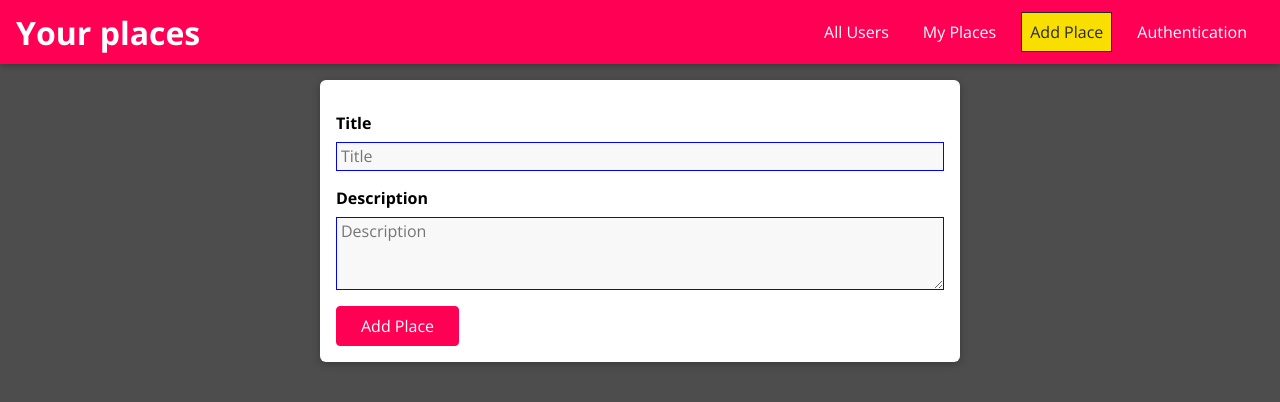
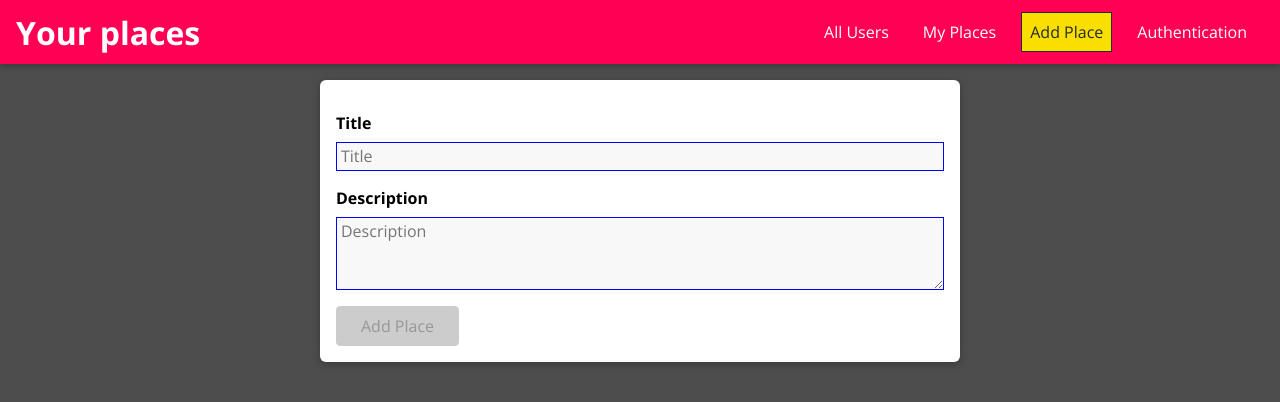
Before and after one commit to mooha1999/Places, a React (Create React App) app: page /places/new in a window 1280 px wide. Shown: the top 402 px of the page. Built offline with nearby package versions, Linux system fonts and the light colour scheme.

Commit message:
Fourth Commit

```diff
--- a/src/App.js
+++ b/src/App.js
@@ -1,4 +1,4 @@
-import NewPlace from 'places/pages/NewPlace.';
+import NewPlace from 'places/pages/NewPlace';
 import UserPlaces from 'places/pages/UserPlaces';
 import React from 'react';
 import {BrowserRouter as
--- a/src/places/pages/NewPlace..js
+++ /dev/null
@@ -1,82 +0,0 @@
-import React, { useCallback, useReducer } from "react";
-import Button from "shared/components/FormElements/Button";
-import Input from "shared/components/FormElements/Input";
-import { VALIDATOR_MINLENGTH, VALIDATOR_REQUIRE } from "shared/util/validators";
-import "./NewPlace.css";
-
-const formReducer = (state, action) => {
-  switch (action.type) {
-    case "INPUT_CHANGE":
-      let formIsValid = true;
-      for (const inputId in action.inputs) {
-        if (inputId === action.inputId)
-          formIsValid = formIsValid && action.isValid;
-        else formIsValid = formIsValid && state.inputs[inputId].isValid;
-      }
-      return {
-        ...state,
-        inputs: {
-          ...state.inputs,
-          [action.inputId]: { value: action.value, isValid: action.isValid },
-        },
-        isValid: formIsValid,
-      };
-    default:
-      return state;
-  }
-};
-
-const NewPlace = () => {
-  const [formSate, dispatch] = useReducer(formReducer, {
-    inputs: {
-      title: {
-        value: "",
-        isValid: false,
-      },
-      description: {
-        value: "",
-        isValid: false,
-      },
-    },
-    isValid: false,
-  });
-
-  const inputHandler = useCallback((id, value, isValid) => {
-    dispatch({
-      type: "INPUT_CHANGE",
-      value: value,
-      isValid: isValid,
-      inputId: id,
-    });
-  }, []);
-
-  return (
-    <form className="place-form">
-      <Input
-        id="Title"
-        onInput={inputHandler}
-        element="input"
-        type="text"
-        placeholder="Title"
-        label="Title"
-        validators={[VALIDATOR_REQUIRE()]}
-        errorText="Please enter a valid title."
-      />
-      <Input
-        id="description"
-        onInput={inputHandler}
-        element="textarea"
-        type="text"
-        placeholder="Description"
-        label="Description"
-        validators={[VALIDATOR_MINLENGTH(5)]}
-        errorText="Please enter a valid description (Minimum 5 characters)."
-      />
-      <Button type="submit" disabled={!formSate.isValid}>
-        Add Place
-      </Button>
-    </form>
-  );
-};
-
-export default NewPlace;
```
